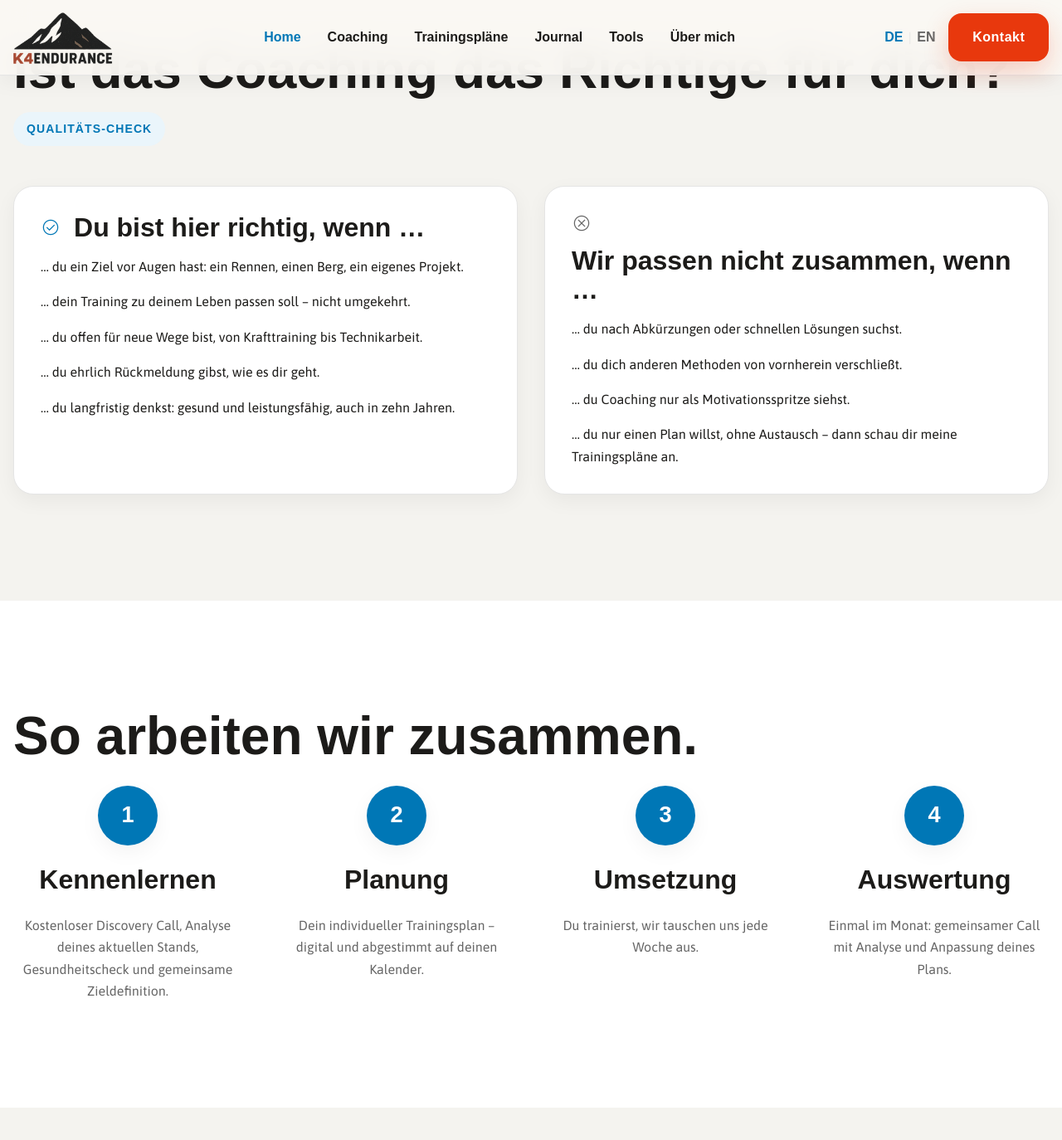
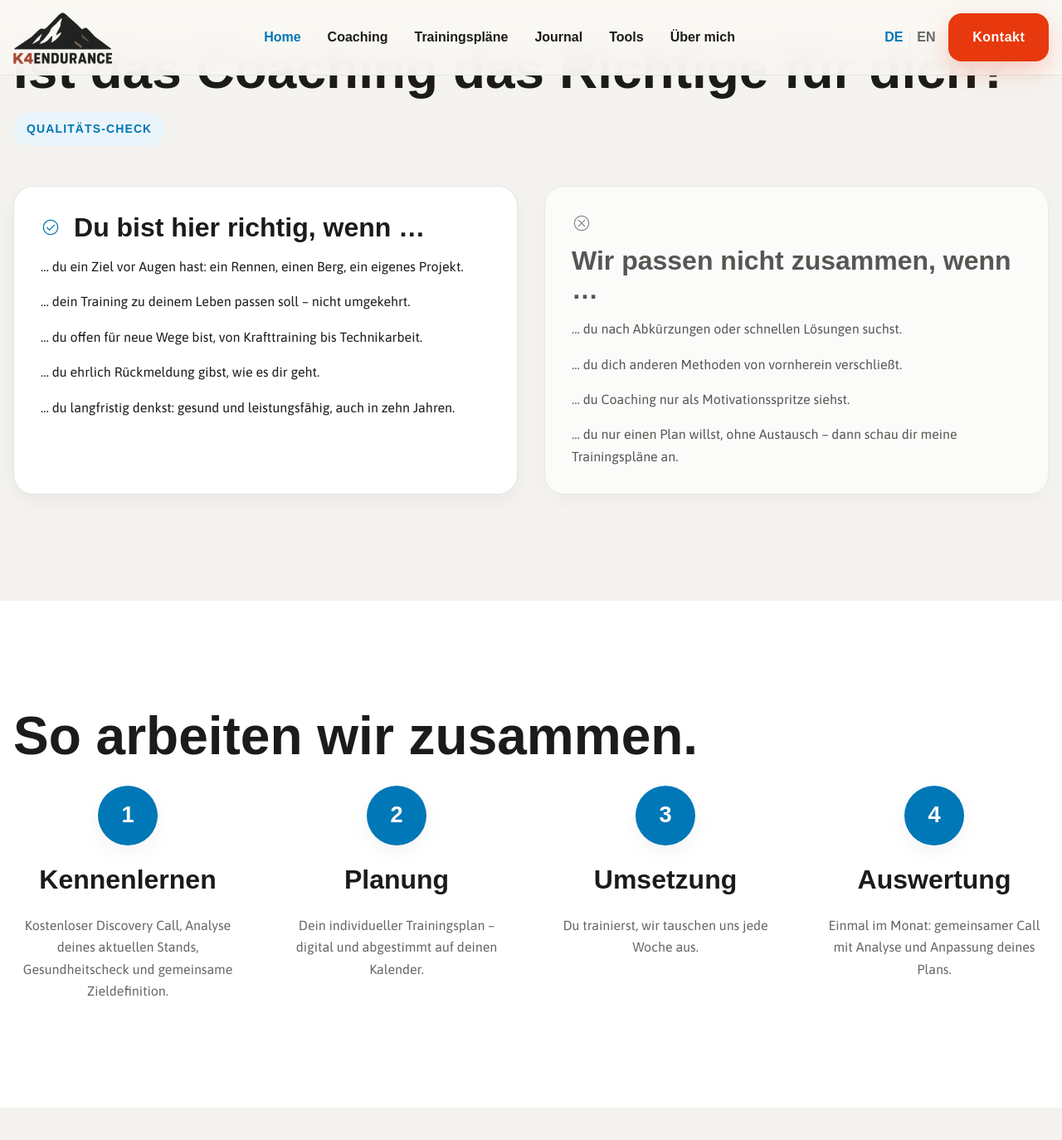
Before and after one commit to K4Endurance/k4endurance, a Jekyll site: the page built from index.html, in a window 1280 px wide and 1400 px high, scrolled down 3215 px. Shown: the top 1374 px of the window at 83% size. Built offline with Jekyll 4.4.1, drawn with Linux system fonts in a browser that asks for light colours; some web fonts are replaced.

Commit message:
Revert "Animationen hinzugefügt"
This reverts commit 476390b760ac82823bc033721fb406ad2b4b498e.

```diff
--- a/assets/css/style.css
+++ b/assets/css/style.css
@@ -451,22 +451,6 @@
 
 }
 
-.button .material-symbols-outlined{
-
-    transition:transform 200ms var(--ease-out);
-
-}
-
-@media (hover:hover) and (pointer:fine){
-
-    .button:hover .material-symbols-outlined{
-
-        transform:translateX(3px);
-
-    }
-
-}
-
 .button-primary{
 
     background:var(--color-primary);
@@ -844,14 +828,6 @@
     backdrop-filter:blur(16px);
 
     border-bottom:1px solid var(--color-border);
-
-    transition:box-shadow var(--transition);
-
-}
-
-.site-header.is-scrolled{
-
-    box-shadow:var(--shadow-sm);
 
 }
 
@@ -1326,92 +1302,22 @@
    Scroll Reveal
    -------------------------------------------------------------------------- */
 
-/* Nur verstecken, wenn JS läuft – sonst bleibt der Inhalt sichtbar.
-   Drei Varianten:
-   1. .stack.reveal  -> Kinder (und Karten in Grids) blenden gestaffelt ein
-   2. .media.reveal  -> Bild wird von oben nach unten "aufgedeckt"
-   3. alles andere   -> Element blendet als Ganzes ein                     */
-
-/* 1. Gestaffelt (Verzögerung setzt main.js pro Element) */
-.js .stack.reveal > :not(.grid),
-.js .stack.reveal .grid > *{
+/* Nur verstecken, wenn JS läuft – sonst bleibt der Inhalt sichtbar */
+.js .reveal{
 
     opacity:0;
 
     transform:translateY(16px);
 
     transition:
-        opacity 600ms var(--ease-out),
-        transform 600ms var(--ease-out),
-        box-shadow var(--transition),
-        border-color var(--transition);
-
-}
-
-.js .stack.reveal.is-visible > :not(.grid),
-.js .stack.reveal.is-visible .grid > *{
-
-    opacity:1;
-
-    transform:none;
-
-}
-
-/* 2. Bild-Wipe; negativer Inset lässt den Schatten stehen */
-.js .media.reveal:not(.media-frame){
-
-    clip-path:inset(-40px -40px 100% -40px);
-
-    transition:clip-path 900ms var(--ease-in-out);
-
-}
-
-.js .media.reveal:not(.media-frame) img{
-
-    transform:scale(1.08);
-
-    transition:transform 900ms var(--ease-out);
-
-}
-
-.js .media.reveal.is-visible:not(.media-frame){
-
-    clip-path:inset(-40px);
-
-}
-
-.js .media.reveal.is-visible:not(.media-frame) img{
-
-    transform:none;
-
-}
-
-@media (hover:hover) and (pointer:fine){
-
-    .js .media.reveal.is-visible:not(.media-frame):hover img{
-
-        transform:scale(1.04);
-
-    }
-
-}
-
-/* 3. Als Ganzes */
-.js .reveal:not(.stack):not(.media),
-.js .media-frame.reveal{
-
-    opacity:0;
-
-    transform:translateY(16px);
-
-    transition:
-        opacity 600ms var(--ease-out),
-        transform 600ms var(--ease-out);
-
-}
-
-.js .reveal.is-visible:not(.stack):not(.media),
-.js .media-frame.reveal.is-visible{
+
+        opacity 500ms var(--ease-out),
+
+        transform 500ms var(--ease-out);
+
+}
+
+.js .reveal.is-visible{
 
     opacity:1;
 
@@ -1551,37 +1457,11 @@
 
 @media (prefers-reduced-motion:reduce){
 
-    .js .stack.reveal > :not(.grid),
-    .js .stack.reveal .grid > *,
-    .js .reveal:not(.stack):not(.media),
-    .js .media-frame.reveal{
+    .js .reveal{
 
         transform:none;
 
-        transition:opacity 300ms ease;
-
-    }
-
-    .js .media.reveal:not(.media-frame),
-    .js .media.reveal:not(.media-frame) img{
-
-        clip-path:none;
-
-        transform:none;
-
-        transition:none;
-
-    }
-
-    .button .material-symbols-outlined{
-
-        transition:none;
-
-    }
-
-    .button:hover .material-symbols-outlined{
-
-        transform:none;
+        transition:opacity 200ms ease;
 
     }
 
--- a/assets/js/main.js
+++ b/assets/js/main.js
@@ -54,20 +54,6 @@
 
     /*
     |--------------------------------------------------------------------------
-    | Header-Schatten beim Scrollen
-    |--------------------------------------------------------------------------
-    */
-
-    const header = document.querySelector(".site-header");
-
-    if (header) {
-        const updateHeader = () => header.classList.toggle("is-scrolled", window.scrollY > 8);
-        updateHeader();
-        window.addEventListener("scroll", updateHeader, { passive: true });
-    }
-
-    /*
-    |--------------------------------------------------------------------------
     | Scroll Reveal
     |--------------------------------------------------------------------------
     */
@@ -82,20 +68,7 @@
 
                 if (!entry.isIntersecting) return;
 
-                const el = entry.target;
-
-                // Gestaffelt: Kinder (und Karten in Grids) nacheinander
-                if (el.classList.contains("stack")) {
-                    const items = el.querySelectorAll(":scope > :not(.grid), :scope .grid > *");
-                    items.forEach((item, i) => {
-                        const delay = Math.min(i, 6) * 70;
-                        item.style.transitionDelay = `${delay}ms`;
-                        // Verzögerung danach entfernen, damit Hover sofort reagiert
-                        setTimeout(() => { item.style.transitionDelay = ""; }, delay + 650);
-                    });
-                }
-
-                el.classList.add("is-visible");
+                entry.target.classList.add("is-visible");
 
                 observer.unobserve(entry.target);
 
```
